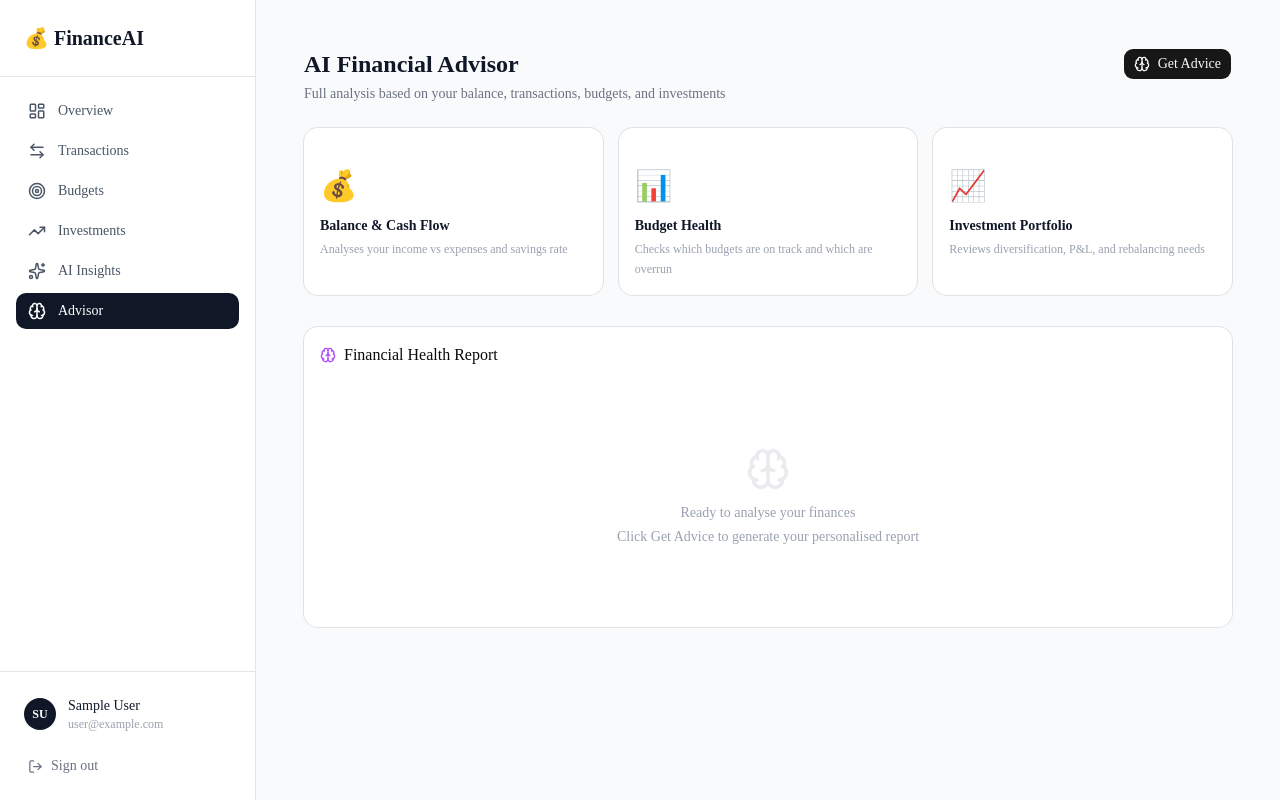
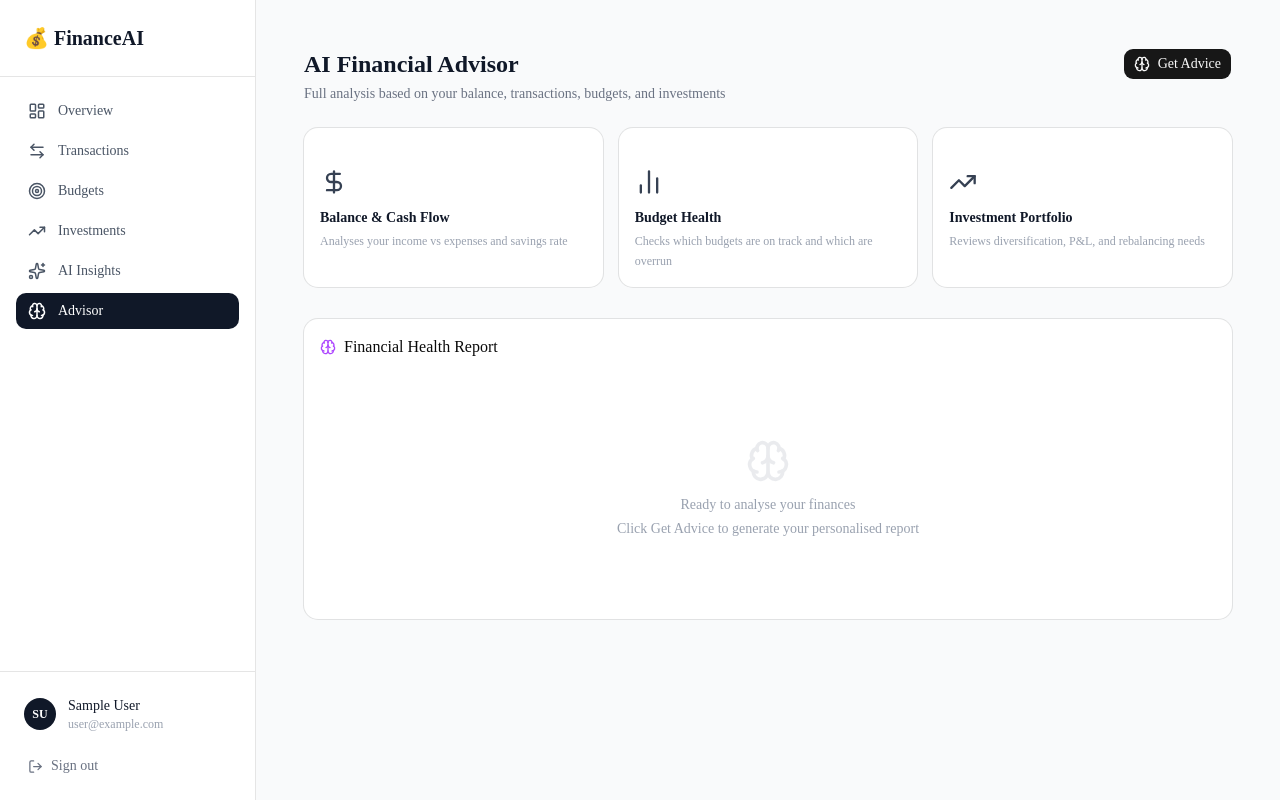
Before and after one commit to Hasnain-saeed7/finance-tracker, a Next.js app: page /dashboard/advisor in a window 1280 px wide. Built offline with nearby package versions, Linux system fonts and the light colour scheme; no server answers; sample sign-in values are in the browser's storage.

Commit message:
your iconsss

```diff
--- a/app/(dashboard)/dashboard/advisor/page.tsx
+++ b/app/(dashboard)/dashboard/advisor/page.tsx
@@ -3,7 +3,7 @@
 import { useState } from "react"
 import { Card, CardContent, CardHeader, CardTitle } from "@/components/ui/card"
 import { Button } from "@/components/ui/button"
-import { Brain, Loader2, RefreshCw } from "lucide-react"
+import { Brain, Loader2, RefreshCw, DollarSign, BarChart2, TrendingUp } from "lucide-react"
 
 export default function AdvisorPage() {
   const [advice, setAdvice] = useState("")
@@ -107,19 +107,29 @@ export default function AdvisorPage() {
       {/* Info cards */}
       {!ran && (
         <div className="grid grid-cols-1 md:grid-cols-3 gap-4 mb-8">
-          {[
-            { icon: "💰", title: "Balance & Cash Flow", desc: "Analyses your income vs expenses and savings rate" },
-            { icon: "📊", title: "Budget Health", desc: "Checks which budgets are on track and which are overrun" },
-            { icon: "📈", title: "Investment Portfolio", desc: "Reviews diversification, P&L, and rebalancing needs" },
-          ].map(item => (
-            <Card key={item.title}>
-              <CardContent className="pt-6">
-                <div className="text-3xl mb-3">{item.icon}</div>
-                <h3 className="font-semibold text-gray-900 text-sm mb-1">{item.title}</h3>
-                <p className="text-xs text-gray-400 leading-relaxed">{item.desc}</p>
-              </CardContent>
-            </Card>
-          ))}
+          <Card>
+            <CardContent className="pt-6">
+              <DollarSign size={28} className="text-gray-700 mb-3" />
+              <h3 className="font-semibold text-gray-900 text-sm mb-1">Balance & Cash Flow</h3>
+              <p className="text-xs text-gray-400 leading-relaxed">Analyses your income vs expenses and savings rate</p>
+            </CardContent>
+          </Card>
+
+          <Card>
+            <CardContent className="pt-6">
+              <BarChart2 size={28} className="text-gray-700 mb-3" />
+              <h3 className="font-semibold text-gray-900 text-sm mb-1">Budget Health</h3>
+              <p className="text-xs text-gray-400 leading-relaxed">Checks which budgets are on track and which are overrun</p>
+            </CardContent>
+          </Card>
+
+          <Card>
+            <CardContent className="pt-6">
+              <TrendingUp size={28} className="text-gray-700 mb-3" />
+              <h3 className="font-semibold text-gray-900 text-sm mb-1">Investment Portfolio</h3>
+              <p className="text-xs text-gray-400 leading-relaxed">Reviews diversification, P&L, and rebalancing needs</p>
+            </CardContent>
+          </Card>
         </div>
       )}
 
```
